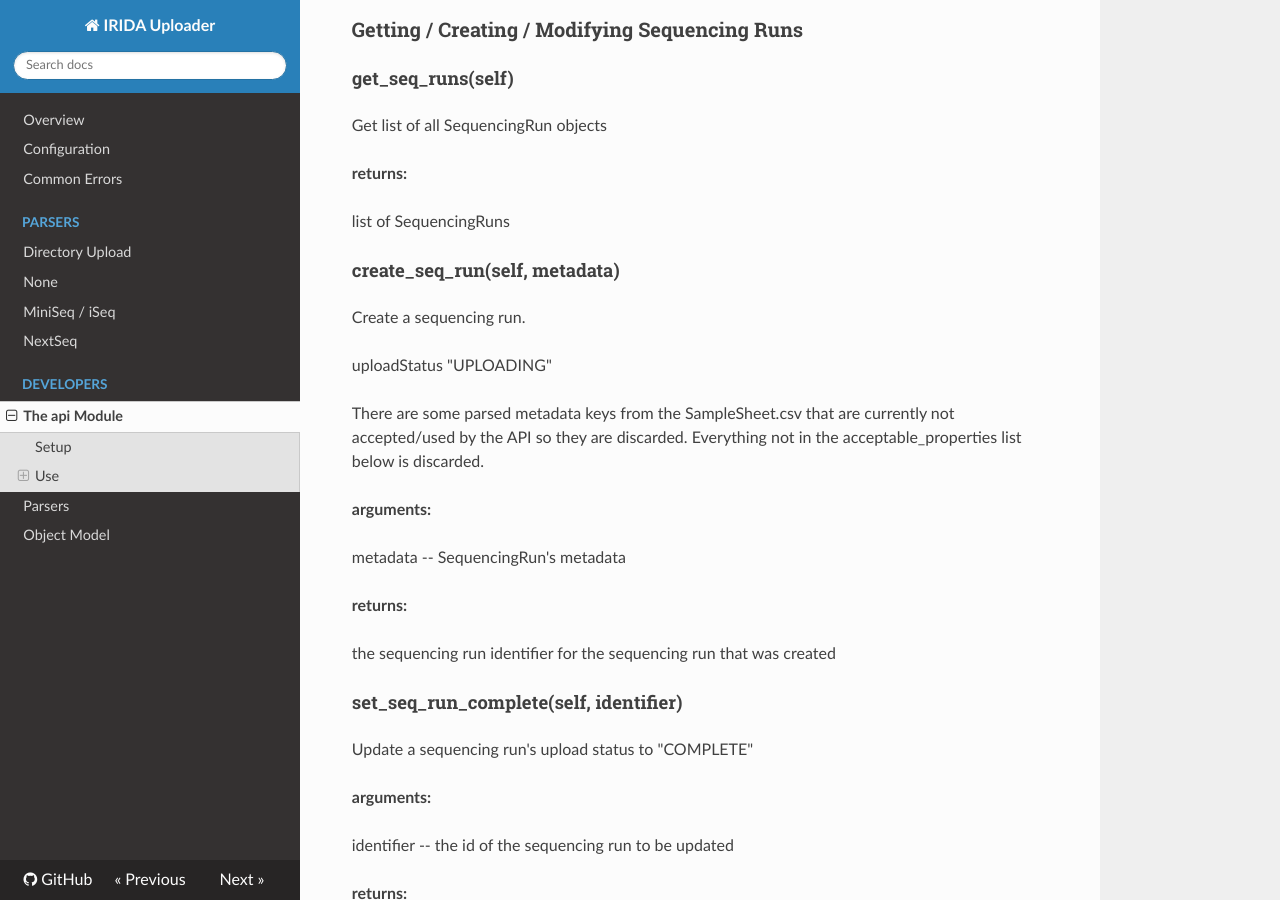
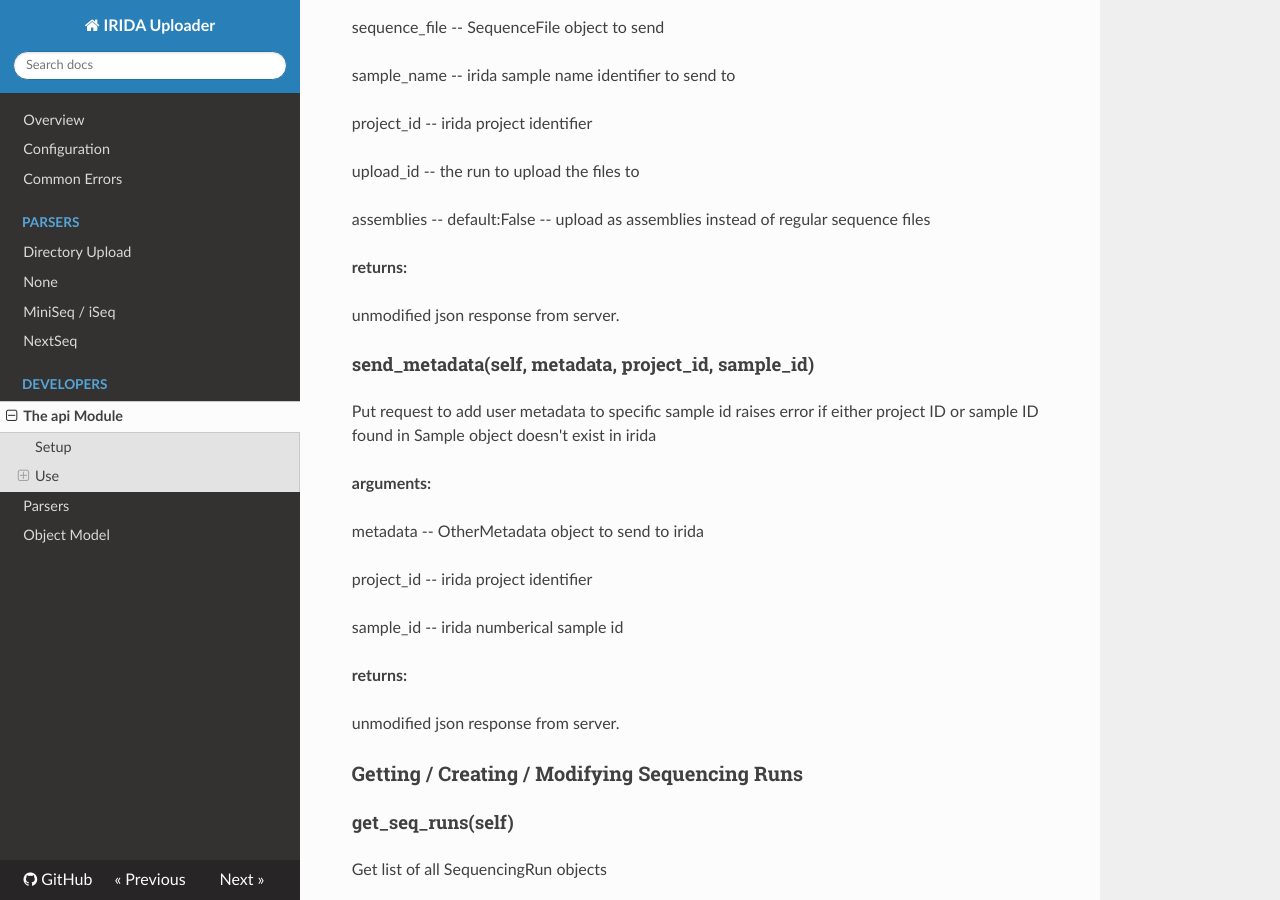
Before and after one commit to phac-nml/irida-uploader, an MkDocs documentation site: the page built from docs/developers/api.md, in a window 1280 px wide and 900 px high, scrolled down 3062 px. Built offline with MkDocs 1.6.1, drawn with Linux system fonts in a browser that asks for light colours; nearby versions of some CDN libraries; old or Windows-style settings are respelled for this version of MkDocs; some of the changed text lies outside the part shown.

Commit message:
add metadata documentation, fix whitespace

```diff
--- a/docs/developers/api.md
+++ b/docs/developers/api.md
@@ -67,6 +67,19 @@
 
 returns list of assemblies files dictionary for given sample_id
 
+#### get_metadata(self, sample_id, project_id)
+API call to api/samples/sample_id/metadata
+We fetch the other metadata metrics through the sample id
+
+**arguments:**
+
+sample_id -- the sample number identifier to get from irida
+project_id -- the id of the project the sample is on
+
+**returns:**
+
+returns dictionary of metadata for the given sample_id
+
 ### Sending Data to IRIDA
 
 #### send_project(self, project, clear_cache=True)
@@ -115,6 +128,23 @@
 upload_id -- the run to upload the files to
 
 assemblies -- default:False -- upload as assemblies instead of regular sequence files
+
+**returns:**
+
+unmodified json response from server.
+
+#### send_metadata(self, metadata, project_id, sample_id)
+Put request to add user metadata to specific sample id
+raises error if either project ID or sample ID found in Sample object
+doesn't exist in irida
+
+**arguments:**
+
+metadata -- OtherMetadata object to send to irida
+
+project_id -- irida project identifier
+
+sample_id -- irida numberical sample id
 
 **returns:**
 
```
Also changed, not shown: docs/developers/objects.md (+6 -0 lines), 3 other files.
